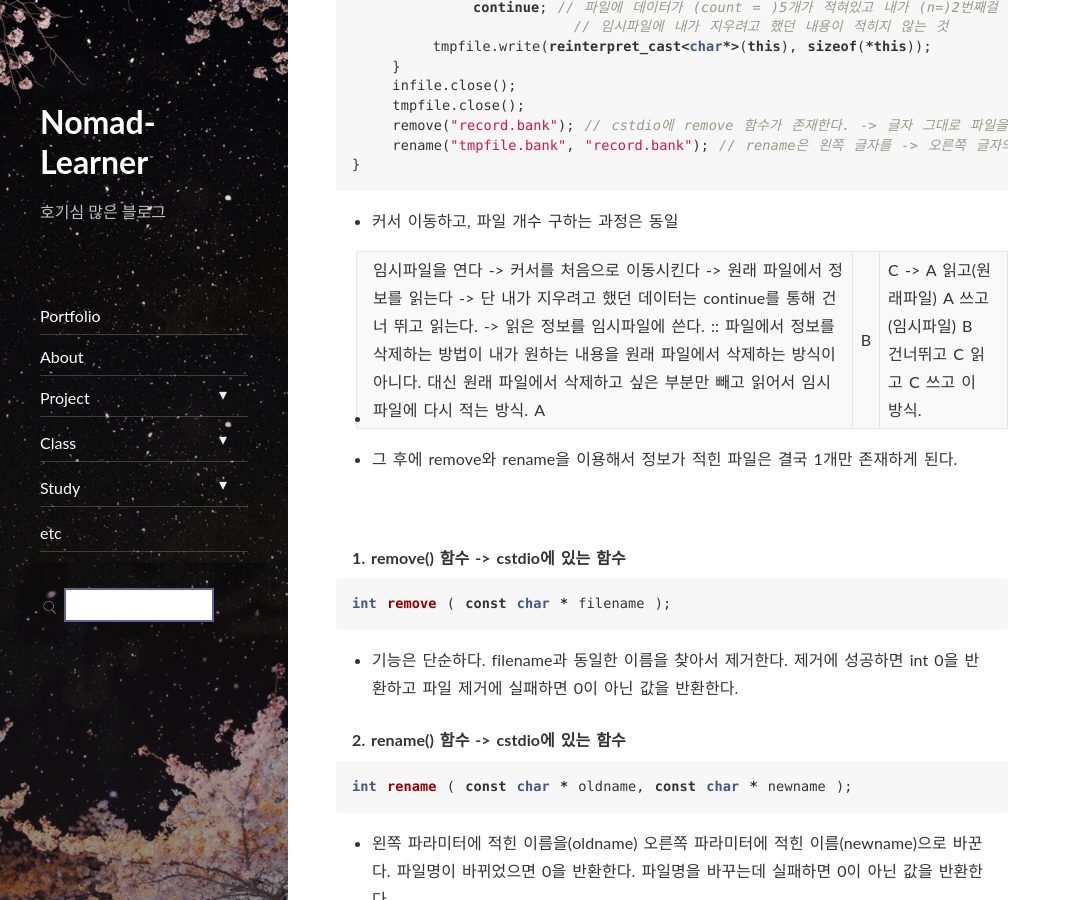
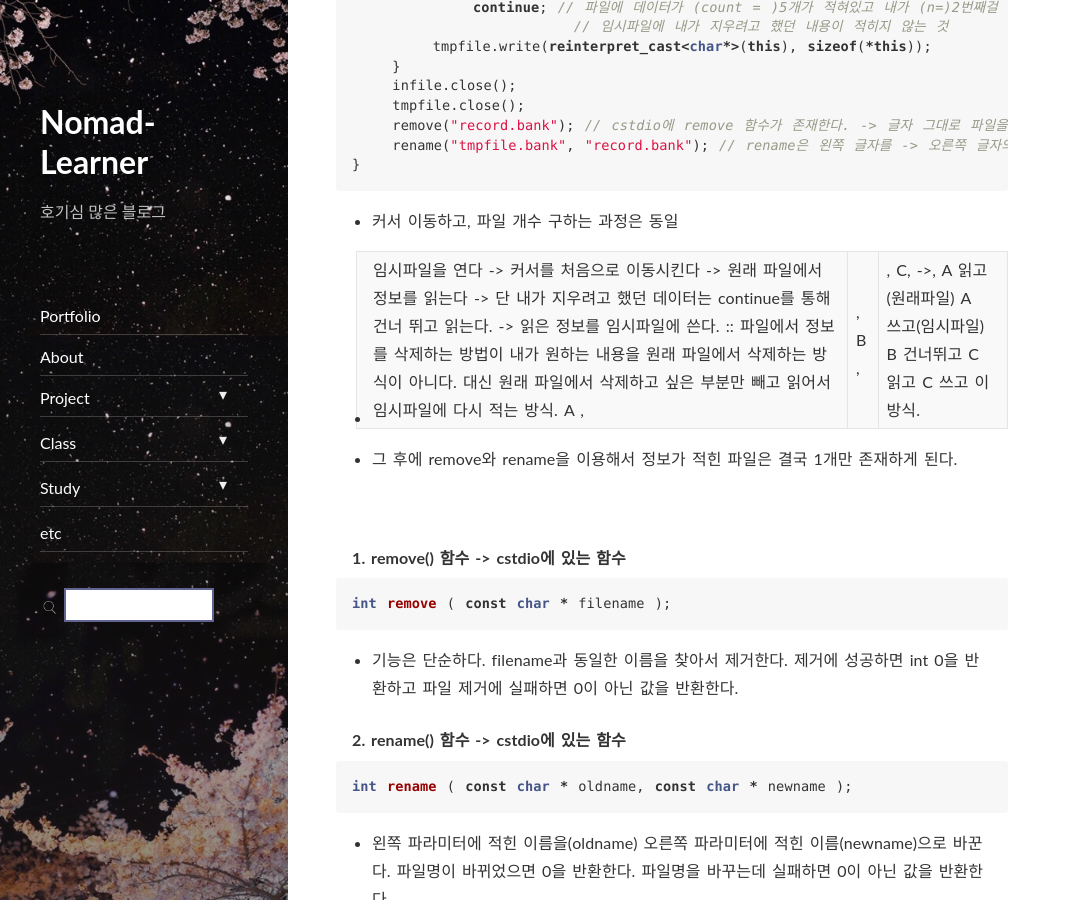
Before and after one commit to Nomad-Learner/Nomad-Learner.github.io, a Jekyll site: the page built from _posts/project/2021-02-17-banking record system 분석3.md, in a window 1280 px wide and 900 px high, scrolled down 3954 px. Shown: the whole window, without its empty margins (0-1071 px from the left). Built offline with Jekyll 4.4.1, drawn with Linux system fonts in a browser that asks for light colours; nearby versions of some CDN libraries; comment, search, counter and statistics services are not loaded; some of the changed text lies outside the part shown.

Commit message:
2021-03-03 수정

```diff
--- a/_posts/project/2021-02-17-banking record system 분석3.md
+++ b/_posts/project/2021-02-17-banking record system 분석3.md
@@ -66,7 +66,7 @@ iofile.close(); // 7번
 - 2번 : .tellg()함수를 이용해서 현재 커서의 위치를 구한다. 그 위치를  edit_rec() 함수를 호출한 객체(*this)의 크기로 나눠주면 이 파일에
 몇개의 내용이 들어가 있는지 알 수 있다.
 - 3번 : 이 함수도 수정할 내용을 찾을 때 account_number로 찾는 것이 아니고 파일의 몇번째에 입력 되었는지를 기준으로 검색한다. 파일에 3개의 정보가 입력되어 있다면, n = 2를 입력하면 2번째로 입력한 정보를 수정하는 방식이다.
-- 4번 : .seekg 함수를 이용해서 커서를 앞에서부터 (n-1)*sizeof(*this) 만큼의 위치에 이동. 파일에 12byte||12byte||12byte 이렇게 정보가 있다하자(객체의 크기가 12byte이고 3번 파일에 입력을 했다 가정했을시). n = 2를 입력하면 1 * sizeof(*this) = 12byte가 된다. 커서는 두번째 12byte 맨 앞을 가리키고 있을 것이다.
+- 4번 : .seekg 함수를 이용해서 커서를 앞에서부터 (n-1)*sizeof(*this) 만큼의 위치에 이동. 파일에 12byte,||,12byte,||,12byte 이렇게 정보가 있다하자(객체의 크기가 12byte이고 3번 파일에 입력을 했다 가정했을시). n = 2를 입력하면 1 * sizeof(*this) = 12byte가 된다. 커서는 두번째 12byte 맨 앞을 가리키고 있을 것이다.
 - 5번 : .read 함수를 이용해서 sizeof(*this) (= 12byte) 만큼 파일에서 긁어와서 첫번째 파라미터로 넣어준 주소에 데이터를 입력해준다.
 - 6번 : show_data()는 this -> show_data()이므로 위의 .read() 함수를 이용해서 파일에서 긁어온 데이터가 저장된 A 객체의 정보를 show_data()를 통해 콘솔로 출력한다
 - 7번 : 파일을 닫아 준다
@@ -173,7 +173,7 @@ void account_query::delete_rec()
 
 - 커서 이동하고, 파일 개수 구하는 과정은 동일
 
-- 임시파일을 연다 -> 커서를 처음으로 이동시킨다 -> 원래 파일에서 정보를 읽는다 -> 단 내가 지우려고 했던 데이터는 continue를 통해 건너 뛰고 읽는다. -> 읽은 정보를 임시파일에 쓴다. :: 파일에서 정보를 삭제하는 방법이 내가 원하는 내용을 원래 파일에서 삭제하는 방식이 아니다. 대신 원래 파일에서 삭제하고 싶은 부분만 빼고 읽어서 임시파일에 다시 적는 방식. A | B | C -> A 읽고(원래파일) A 쓰고(임시파일) B 건너뛰고 C 읽고 C 쓰고 이 방식.
+- 임시파일을 연다 -> 커서를 처음으로 이동시킨다 -> 원래 파일에서 정보를 읽는다 -> 단 내가 지우려고 했던 데이터는 continue를 통해 건너 뛰고 읽는다. -> 읽은 정보를 임시파일에 쓴다. :: 파일에서 정보를 삭제하는 방법이 내가 원하는 내용을 원래 파일에서 삭제하는 방식이 아니다. 대신 원래 파일에서 삭제하고 싶은 부분만 빼고 읽어서 임시파일에 다시 적는 방식. A ,|, B ,|, C, ->, A 읽고(원래파일) A 쓰고(임시파일) B 건너뛰고 C 읽고 C 쓰고 이 방식.
 
 - 그 후에 remove와 rename을 이용해서 정보가 적힌 파일은 결국 1개만 존재하게 된다.
 
```
